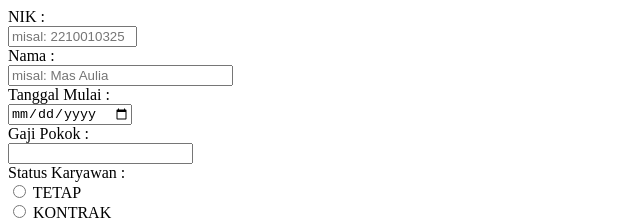
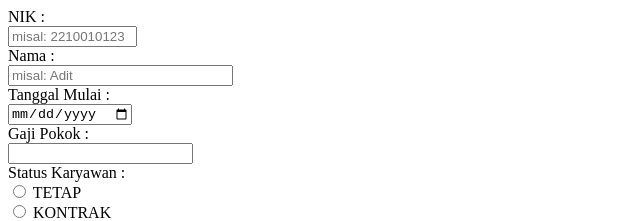
Before and after one commit to SultanYM10/Praktikum-Sesi-3, a plain HTML site: page index.html in a window 1280 px wide. Shown: the top 221 px of the page, 0-640 px from the left. Drawn offline with Linux system fonts and the light colour scheme.

Commit message:
Update index.html

```diff
--- a/index.html
+++ b/index.html
@@ -9,10 +9,10 @@
 <body>
     <form action="">
         <label for="nik">NIK :</label><br>
-        <input type="text" id="nik" name="nik" size="13" maxlength="10" required placeholder="misal: 2210010325"><br>
+        <input type="text" id="nik" name="nik" size="13" maxlength="10" required placeholder="misal: 2210010123"><br>
 
         <label for="nama">Nama :</label><br>
-        <input type="text" id="nama" name="nama" size="25" required placeholder="misal: Mas Aulia"><br>
+        <input type="text" id="nama" name="nama" size="25" required placeholder="misal: Adit"><br>
 
         <label for="tanggal_mulai">Tanggal Mulai :</label><br>
         <input type="date" id="tanggal_mulai" name="tanggal_mulai" required min="2022-01-11"><br>
```
